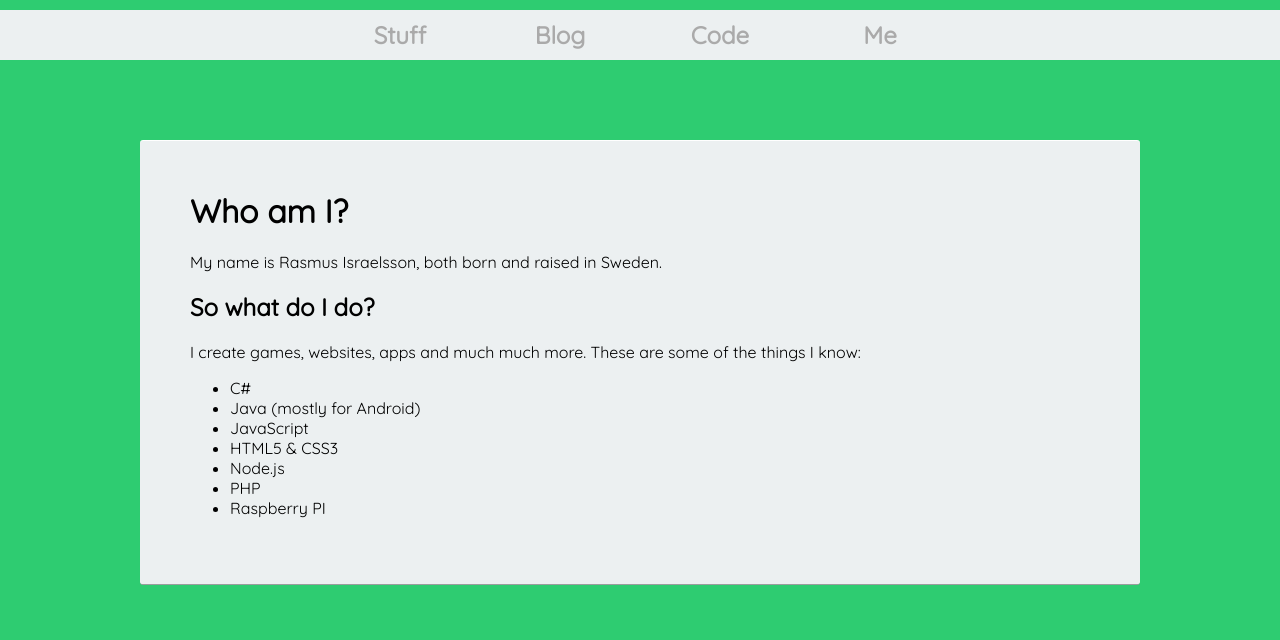
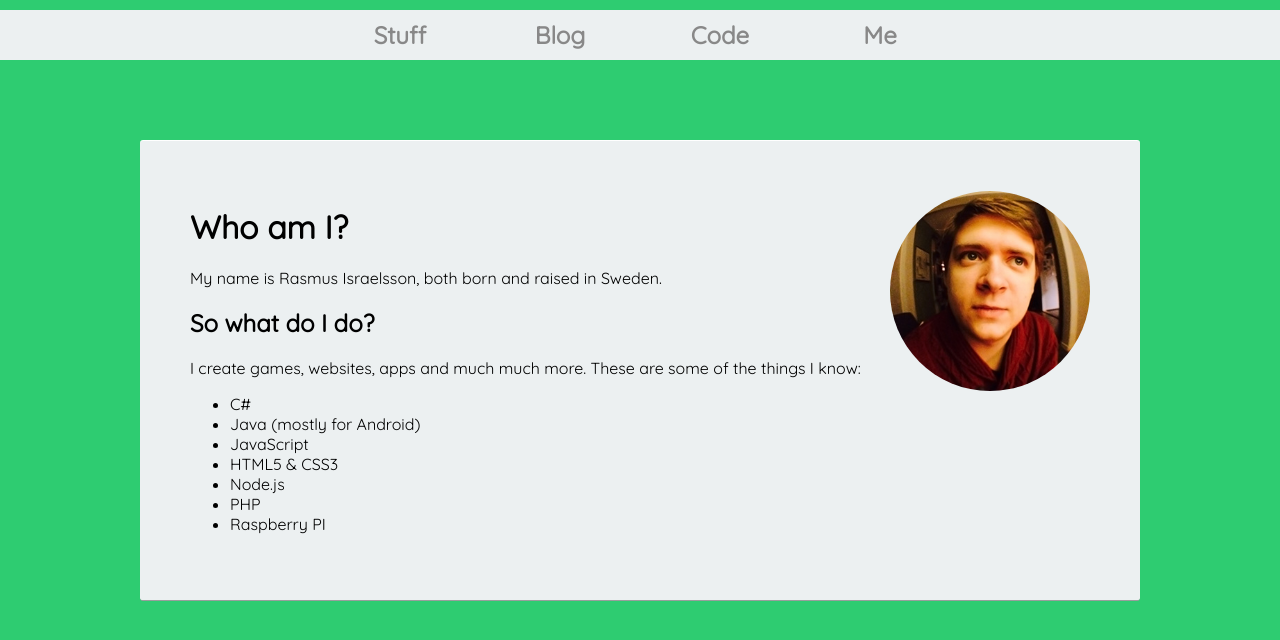
Before and after one commit to rasmusir/rasmusir.github.io, a Jekyll site: the page built from index.html, in a window 1280 px wide. Shown: the top 640 px of the page. Built offline with Jekyll 4.4.1, drawn with Linux system fonts in a browser that asks for light colours.

Commit message:
Adding picture to my profile

```diff
--- a/_includes/head.html
+++ b/_includes/head.html
@@ -1,3 +1,5 @@
+<meta charset="utf-8">
+<meta name="viewport" content="width=device-width, initial-scale=1.0">
 <title> {{ site.title }} </title>
 <link href="http://fonts.googleapis.com/css?family=Quicksand" rel="stylesheet" type="text/css">
 <link href="css/main.css" rel="stylesheet" type="text/css">
--- a/_includes/me.md
+++ b/_includes/me.md
@@ -1,3 +1,5 @@
+<img src="css/bild.jpg" class="circle floatRight" style="height: 200px; width: 200px;">
+
 # Who am I?
 
 My name is Rasmus Israelsson, both born and raised in Sweden.
--- a/_sass/_base.scss
+++ b/_sass/_base.scss
@@ -44,3 +44,14 @@ h1
 {
     background: rgba(0,0,0,0.2);
 }
+
+img.circle
+{
+    object-fit: cover;
+    border-radius: 50%;
+}
+
+.floatRight
+{
+    float: right;
+}
--- a/_sass/_layout.scss
+++ b/_sass/_layout.scss
@@ -47,7 +47,7 @@ html,body
         height: 50px;
         width: 160px;
         text-align: center;
-        color: #aaa;
+        color: #888;
         cursor: pointer;
         text-decoration: none;
         line-height: 50px;
```
Also changed, not shown: _sass/_me.scss (added), css/bild.jpg (added).
